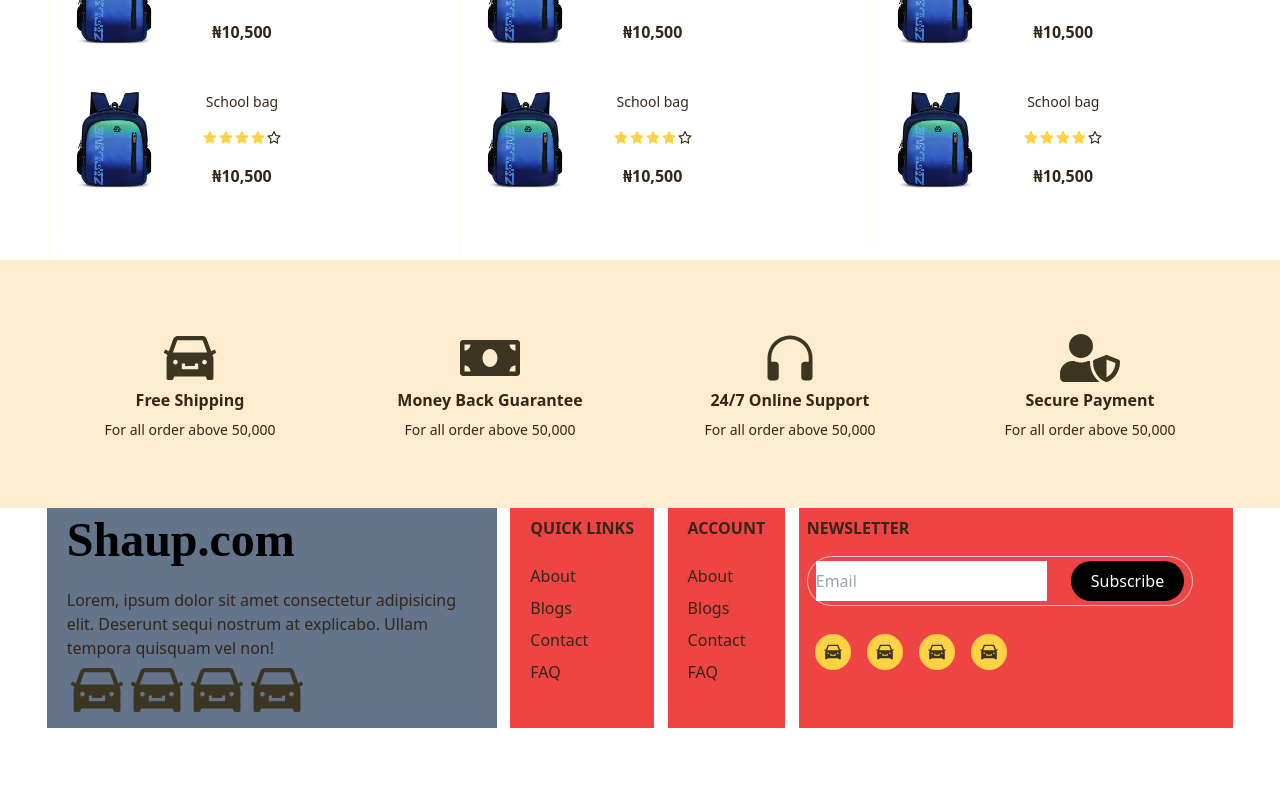
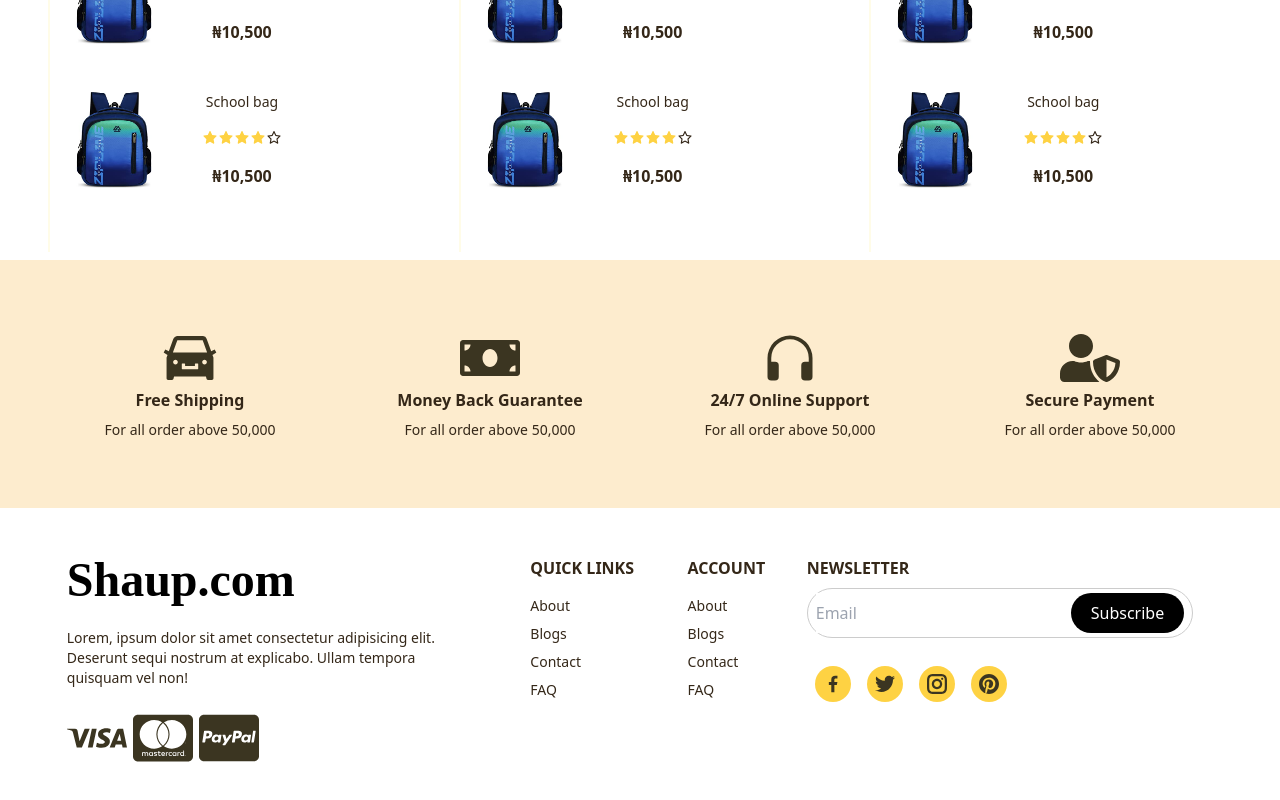
Before and after one commit to AkhatorEnosa/online-store, a React (Create React App) app: page / in a window 1280 px wide. Shown: the part 2727-3527 px from the top of the page. Before the commit the page ends 3495 px from the top, so only its background shows below. Built offline with nearby package versions, Linux system fonts and the light colour scheme; the HTML template or start-up script is replaced by a standard one; a web font is replaced by a local one.

Commit message:
footer done

```diff
--- a/src/components/Footer.jsx
+++ b/src/components/Footer.jsx
@@ -1,29 +1,31 @@
 import React from 'react';
-import {AiFillCar} from 'react-icons/ai';
-import {FaMoneyBill} from 'react-icons/fa';
-import {BsHeadphones} from 'react-icons/bs';
-import {FaUserShield} from 'react-icons/fa';
+import {GrFacebookOption} from 'react-icons/gr';
+import {GrTwitter} from 'react-icons/gr';
+import {GrInstagram} from 'react-icons/gr';
+import {GrPinterest} from 'react-icons/gr';
+import {RiVisaLine} from 'react-icons/ri';
+import {FaCcMastercard} from 'react-icons/fa';
+import {FaCcPaypal} from 'react-icons/fa';
 
 const Footer = () => {
   return (
-    <div className='w-full flex justify-around p-10 pt-0'>
-      <div className='flex flex-col bg-slate-500 max-w-[450px] px-5 py-2'>
+    <div className='w-full flex md:flex-row flex-col justify-around p-10'>
+      <div className='flex flex-col max-w-[450px] md:px-5 py-2 mb-5'>
         <div className="logo text-black text-5xl font-extrabold items-center mb-6">
           <p>Shaup.com</p>
         </div>
-          <p>Lorem, ipsum dolor sit amet consectetur adipisicing elit. Deserunt sequi nostrum at explicabo. Ullam tempora quisquam vel non!</p>
-          <div className="flex">
-            <AiFillCar className='text-[#3b3521]' size={60}/>
-            <AiFillCar className='text-[#3b3521]' size={60}/>
-            <AiFillCar className='text-[#3b3521]' size={60}/>
-            <AiFillCar className='text-[#3b3521]' size={60}/>
+          <p className='font-extralight text-sm'>Lorem, ipsum dolor sit amet consectetur adipisicing elit. Deserunt sequi nostrum at explicabo. Ullam tempora quisquam vel non!</p>
+          <div className="flex justify-between w-48 mt-5">
+            <RiVisaLine className='text-[#3b3521]' size={60}/>
+            <FaCcMastercard className='text-[#3b3521]' size={60}/>
+            <FaCcPaypal className='text-[#3b3521]' size={60}/>
           </div>
       </div>
 
-      <div className="flex flex-col bg-red-500 px-5 py-2">
-        <h1 className='text-1xl font-bold uppercase mb-4'>Quick Links</h1>
+      <div className="flex flex-col md:px-5 py-2">
+        <h1 className='text-1xl font-bold uppercase mb-2'>Quick Links</h1>
         <div className="flex flex-col">
-          <ul className='font-extralight'>
+          <ul className='font-extralight text-sm'>
             <li className='my-2'>About</li>
             <li className='my-2'>Blogs</li>
             <li className='my-2'>Contact</li>
@@ -32,10 +34,10 @@ const Footer = () => {
         </div>
       </div>
 
-      <div className="flex flex-col bg-red-500 px-5 py-2">
-        <h1 className='text-1xl font-bold uppercase mb-4'>Account</h1>
+      <div className="flex flex-col md:px-5 py-2">
+        <h1 className='text-1xl font-bold uppercase mb-2'>Account</h1>
         <div className="flex flex-col">
-          <ul className='font-extralight'>
+          <ul className='font-extralight text-sm'>
             <li className='my-2'>About</li>
             <li className='my-2'>Blogs</li>
             <li className='my-2'>Contact</li>
@@ -44,26 +46,26 @@ const Footer = () => {
         </div>
       </div>
 
-      <div className="flex flex-col bg-red-500 py-2 pl-2 pr-10">
-        <h1 className='text-1xl font-bold uppercase mb-4'>Newsletter</h1>
-        <div className="flex border-[1px] border-[#ccc] rounded-full py-1 px-2">
-          <input type="text" placeholder='Email' className='mr-6'/>
+      <div className="flex flex-col py-2 md:pl-2 pr-10">
+        <h1 className='text-1xl font-bold uppercase mb-2'>Newsletter</h1>
+        <div className="flex border-[1px] border-[#ccc] rounded-full py-1 px-2 w-fit">
+          <input type="text" placeholder='Email' className='mr-6 w-80 md:w-auto'/>
           <button className="bg-black text-white font-sm py-2 px-5 rounded-full">
             Subscribe
           </button>
           </div>
           <div className="flex mt-7">
-            <span className='bg-[#fed243] rounded-full p-2 mx-2'>
-              <AiFillCar className='text-[#3b3521]' size={20}/>
+            <span className='bg-[#fed243] rounded-full p-2 mx-2 cursor-pointer'>
+              <GrFacebookOption className='text-[#3b3521]' size={20}/>
             </span>
             <span className='bg-[#fed243] rounded-full p-2 mx-2'>
-              <AiFillCar className='text-[#3b3521]' size={20}/>
+              <GrTwitter className='text-[#3b3521]' size={20}/>
             </span>
             <span className='bg-[#fed243] rounded-full p-2 mx-2'>
-              <AiFillCar className='text-[#3b3521]' size={20}/>
+              <GrInstagram className='text-[#3b3521]' size={20}/>
             </span>
             <span className='bg-[#fed243] rounded-full p-2 mx-2'>
-              <AiFillCar className='text-[#3b3521]' size={20}/>
+              <GrPinterest className='text-[#3b3521]' size={20}/>
             </span>
         </div>
       </div>
```
